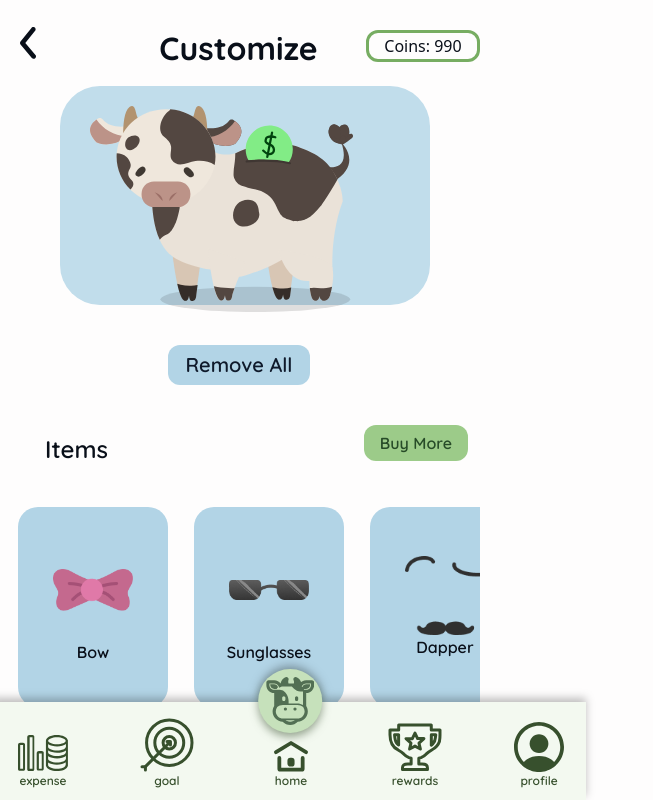
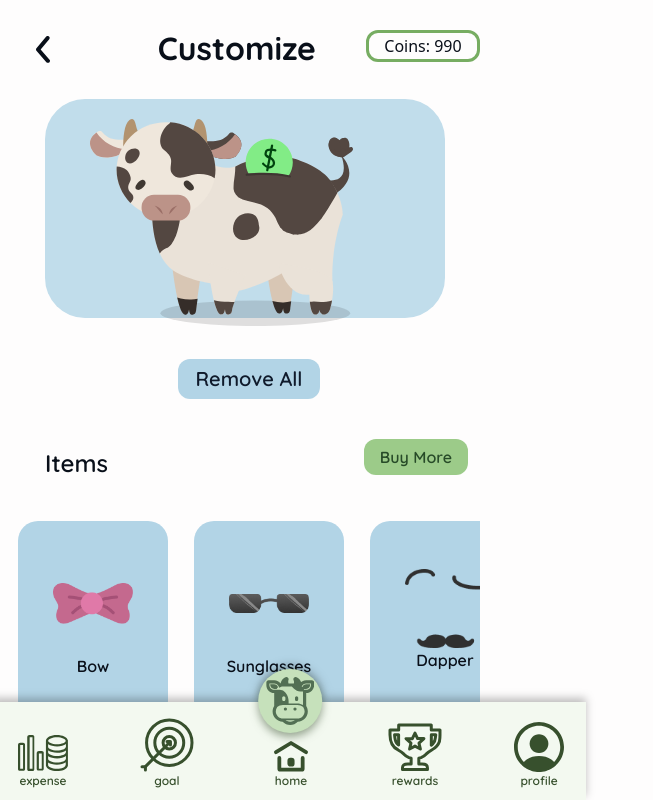
Before and after one commit to AlyssaHug/Design02_App, a Next.js app: page /Cow/Customize in a window 1280 px wide. Shown: the whole page, without its empty margins (0-653 px from the left). Built offline with nearby package versions, Linux system fonts and the light colour scheme.

Commit message:
adjusted back button

```diff
--- a/app/Cow/Customize/page.js
+++ b/app/Cow/Customize/page.js
@@ -12,9 +12,8 @@ export default function Dressmoo() {
         <div>
             <Nav />
             <div className={styles.sameRow}>
-                <img
-                    src="/left_arrow.svg"
-                    alt="Back arrow"
+                <Button
+                    imageSrc="/left_arrow.svg"
                 />
                 <h1 className={styles.header}>Customize</h1>
                 <div className={styles.coins}>
--- a/app/Cow/Customize/styles.module.css
+++ b/app/Cow/Customize/styles.module.css
@@ -1,7 +1,7 @@
 .container {
     position: relative;
     width: 100%;
-    height: 100vh; /* Full viewport height */
+    height: 100vh;
 }
 
 .sameRow {
@@ -10,7 +10,11 @@
     justify-content: space-between;
     margin: 20px;
     position: relative;
-    z-index: 1; /* Ensure it stays above the background */
+    z-index: 1;
+}
+
+.sameRow Button {
+    padding-right: 100px;
 }
 
 .coins {
@@ -26,9 +30,10 @@
     font-style: normal;
     font-weight: 700;
     line-height: 36px;
-    margin-left: 75px;
     margin-top: 10px;
+    padding-right: 50px;
 }
+
 
 .cowContainer {
     position: relative;
@@ -36,12 +41,12 @@
 
 .cowback {
     background-color: #c1ddeb;
-    width: 370px;
+    width: 400px;
     height: 219px;
     border-radius: 40px;
     position: absolute;
     top: 0;
-    left: 60px;
+    left: 45px;
     z-index: 1;
 }
 
@@ -55,7 +60,7 @@
 .removebutton {
     width: 142px;
     height: 50px;
-    margin-left: 160px;
+    margin-left: 170px;
 }
 
 .removebutton button {
--- a/app/ui/dressup/dressup.js
+++ b/app/ui/dressup/dressup.js
@@ -29,7 +29,7 @@ export default function Dressup() {
                 <div
                     key={accessory.value}
                     className={classNames({
-                        [styles.textfix]: index < 2,
+                        [styles.textfix]: index < 2,  // personal note for moi, this is because of the dumb styling of the svgs :(
                     })}
                 >
                     <Button
@@ -37,8 +37,8 @@ export default function Dressup() {
                         value={accessory.value}
                         color="light-blue"
                         customClass={classNames({
-                            [styles.dressupButton]: index < 3,
-                            [styles.large]: index >= 3,
+                            [styles.dressupButton]: index < 3, // as well as this
+                            [styles.large]: index >= 3, // and this BECAUSE I HAVE TO MAKE SURE THAT THESE STYLES APPLY BECAUSE OF DIFFERENT SVG SIZING AAAA
                         })}
                     />
                 </div>
```
